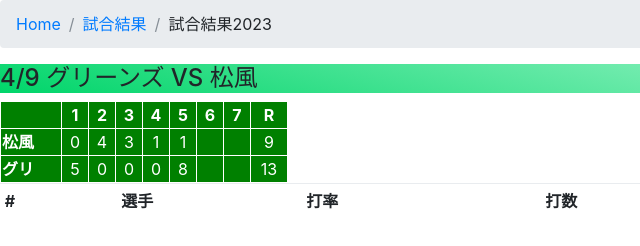
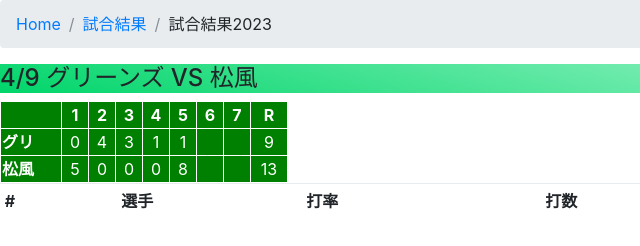
Before and after one commit to irisosoft/mutuwaka, a plain HTML site: page game/game2023.html in a window 1280 px wide. Shown: the top 246 px of the page, 0-640 px from the left. Drawn offline with nearby package versions, Linux system fonts and the light colour scheme.

Commit message:
誤記修正

```diff
--- a/game/game2023.html
+++ b/game/game2023.html
@@ -43,10 +43,10 @@
       </thead>
       <tbody>
       <tr>
-        <th>松風</th><td style="text-align:center">0</td><td style="text-align:center">4</td><td style="text-align:center">3</td><td style="text-align:center">1</td><td style="text-align:center">1</td><td style="text-align:center"></td><td style="text-align:center"></td><td style="text-align:center">9</td>
+        <th>グリ</th><td style="text-align:center">0</td><td style="text-align:center">4</td><td style="text-align:center">3</td><td style="text-align:center">1</td><td style="text-align:center">1</td><td style="text-align:center"></td><td style="text-align:center"></td><td style="text-align:center">9</td>
       </tr>
       <tr>
-        <th>グリ</th><td style="text-align:center">5</td><td style="text-align:center">0</td><td style="text-align:center">0</td><td style="text-align:center">0</td><td style="text-align:center">8</td><td style="text-align:center"></td><td style="text-align:center"></td><td style="text-align:center">13</td>
+        <th>松風</th><td style="text-align:center">5</td><td style="text-align:center">0</td><td style="text-align:center">0</td><td style="text-align:center">0</td><td style="text-align:center">8</td><td style="text-align:center"></td><td style="text-align:center"></td><td style="text-align:center">13</td>
       </tr>
       </table>
       </tbody>
```
